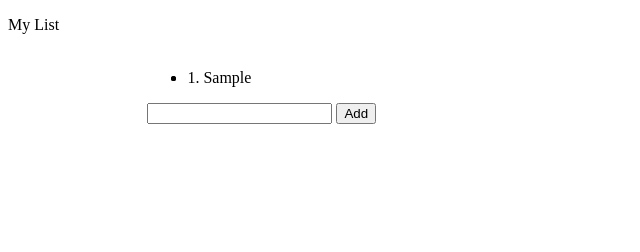
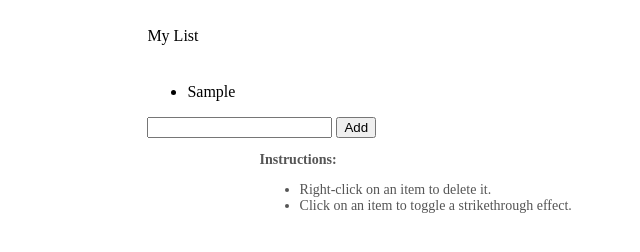
Before and after one commit to flwahfahad21/Web-Project, a plain HTML site: page todolist.html in a window 1280 px wide. Both pictures are taken after typing "Sample" into the empty fields and a click on the button "Add". Shown: the whole page, without its empty margins (0-640 px from the left). Drawn offline with Linux system fonts and the light colour scheme.

Commit message:
toDoList2

```diff
--- a/todolist.html
+++ b/todolist.html
@@ -1,69 +1,78 @@
 <!DOCTYPE html>
 <html lang="en">
 <head>
-
     <title>ToDO</title>
     <style>
-    .box2{
-
-
-        border-radius: 10px  ;
+        .box1 {
+            border-radius: 10px;
             border: solid white;
             padding-left: 10px;
             margin-left: 10%;
             color: black;
-
-
         }
-        .box4{
-
-
-           border-radius: 10px  ;
+        .box2 {
+            border-radius: 10px;
             border: solid white;
             padding-left: 10px;
             margin-left: 10%;
             color: black;
-
-
-
         }
-
+        .instructions {
+            font-size: 14px;
+            color: #555;
+            margin-left: 10%;
+        }
     </style>
 </head>
 <body>
-    <div class="box3">
+    <div class="box1">
         <p>My List</p>
     </div>
-    <div class="box4">
-
+    <div class="box2">
         <ul class="here"></ul>
-
         <input type="text" id="text">
         <button id="add">Add</button>
+        <div class="instructions">
+            <p><strong>Instructions:</strong></p>
+            <ul>
+                <li>Right-click on an item to delete it.</li>
+                <li>Click on an item to toggle a strikethrough effect.</li>
+            </ul>
+        </div>
         <br>
         <br>
     </div>
     <script>
-        let text=document.getElementById('text');
-        let btn=document.getElementById('add');
-        let p=document.querySelector('.here');
-        let cont=1;
-        btn.onclick= function (){
-            let inp=text.value;
-            let htm=`<li>${cont}. ${inp}</li>`;
-            let neew=document.createElement("li");
-            neew.innerHTML=htm;
+        let text = document.getElementById('text');
+        let btn = document.getElementById('add');
+        let p = document.querySelector('.here');
+        let cont = 1;
+
+        btn.onclick = function () {
+            let inp = text.value;
+            let htm = ` ${inp}`;
+            let neew = document.createElement("li");
+            neew.innerHTML = htm;
             p.insertAdjacentElement("beforeend", neew);
-            cont++;
 
-            text.value="";
+            text.value = "";
             return;
         }
-        p.onclick=function (e){
-            let clickedItem = e.target;
-      clickedItem.style.textDecoration = "line-through";
+
+        // Adding click event for deleting items
+        p.addEventListener('contextmenu', function (e) {
+            e.preventDefault(); // Prevents the default context menu
+            if (e.target.tagName === 'LI') {
+                e.target.remove(); // Removes the clicked list item
             }
+        });
 
+        // Optionally, you can also add a click event to toggle a strikethrough effect
+        p.addEventListener('click', function (e) {
+            if (e.target.tagName === 'LI') {
+                e.target.style.textDecoration = e.target.style.textDecoration === 'line-through' ? 'none' : 'line-through';
+            }
+        });
     </script>
 </body>
 </html>
```
Lines whose indentation alone changed are shown as unchanged.
